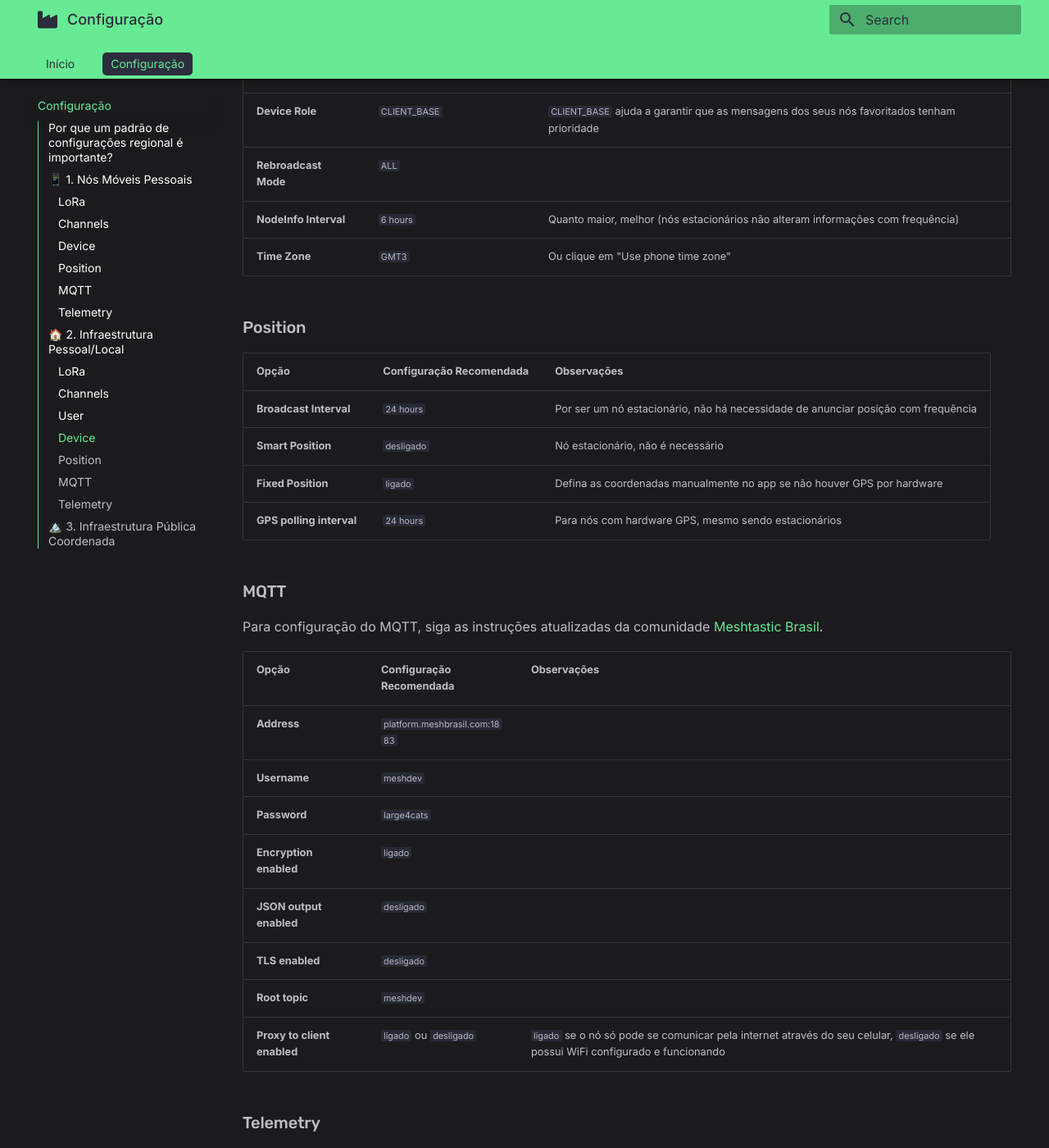
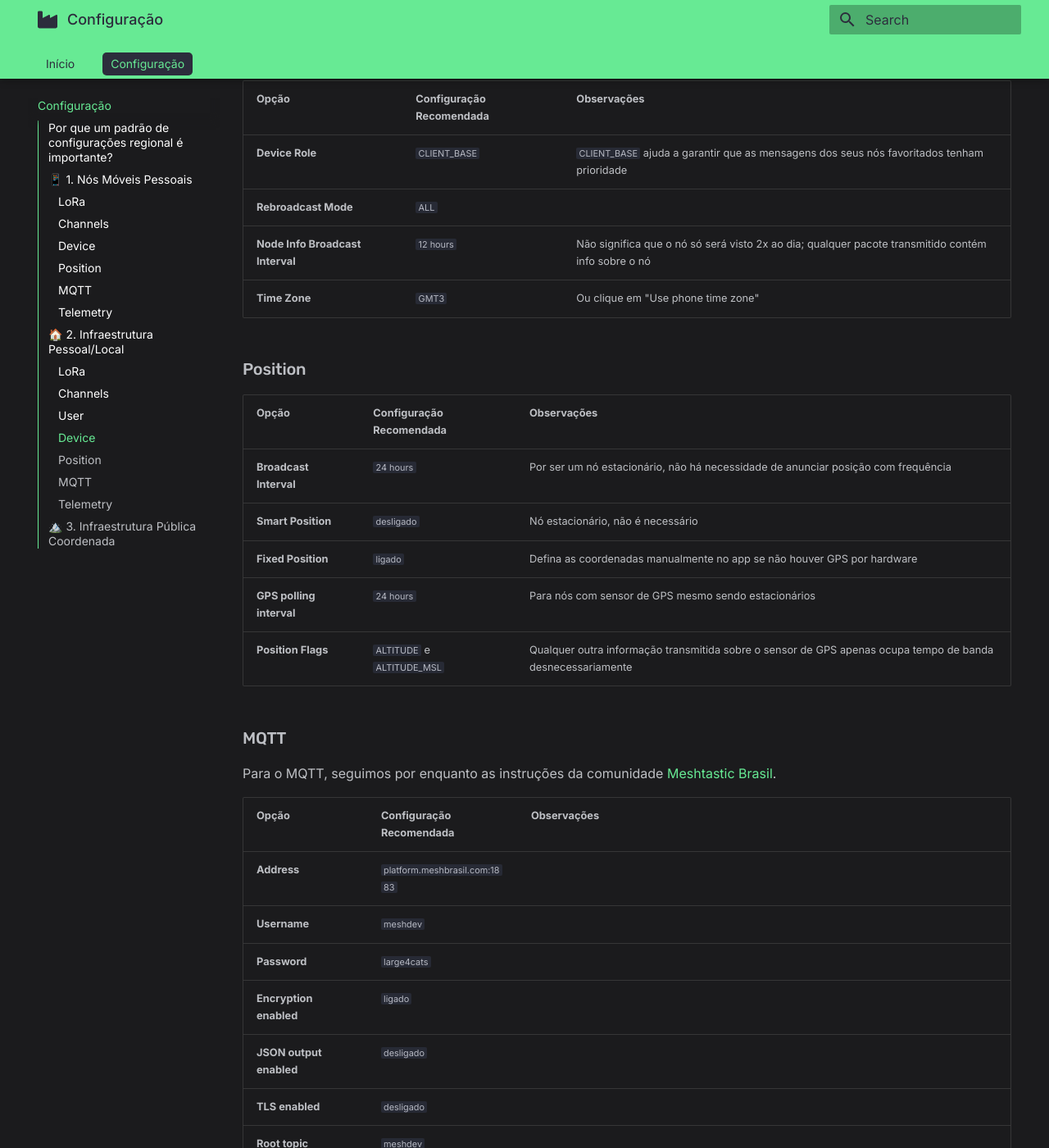
Before and after one commit to MeshSorocaba/meshsorocaba.github.io, an MkDocs documentation site: the page built from docs/configuracao.md, in a window 1280 px wide and 1400 px high, scrolled down 5223 px. Shown: the whole window at 82% size. Built offline with MkDocs 1.6.1 and Material for MkDocs 9.7.7, drawn with Linux system fonts in a browser that asks for light colours; some of the changed text lies outside the part shown.

Commit message:
Improve position intervals

```diff
--- a/docs/configuracao.md
+++ b/docs/configuracao.md
@@ -13,7 +13,7 @@
 
 ## 📱 1. Nós Móveis Pessoais
 
-Para dispositivos portáteis, unidades veiculares e dispositivos de uso cotidiano.
+Para dispositivos que você carrega consigo, unidades veiculares e outros dispositivos de uso cotidiano.
 
 ### LoRa
 
@@ -48,7 +48,7 @@
 | :--- | :--- | :--- |
 | **Device Role** | `CLIENT_MUTE` ou `CLIENT` | Use `CLIENT_MUTE` na maioria dos casos, especialmente com múltiplos dispositivos recebendo de um nó com posição mais privilegiada; `CLIENT` se você necessita retransmitir informações por alguma razão específica |
 | **Rebroadcast Mode** | `ALL` | |
-| **NodeInfo Interval** | `6 hours` | Não significa que o nó será visto somente a cada 6 horas, pois qualquer pacote transmitido contém sua identificação |
+| **Node Info Broadcast Interval** | `12 hours` | Não significa que o nó só será visto 2x ao dia; qualquer pacote transmitido contém info sobre o nó |
 | **Time Zone** | `GMT3` | Ou clique em "Use phone time zone" |
 
 ### Position
@@ -61,10 +61,11 @@
 | **Smart Distance** | `200` | Deslocamento mínimo em metros para que posição seja atualizada |
 | **Fixed Position** | `desligado` | Nós móveis devem usar GPS/Localização do celular |
 | **GPS polling interval** | `15 minutes` |  |
+| **Position Flags** | `ALTITUDE` e `ALTITUDE_MSL` | Qualquer outra informação sobre o sensor apenas ocupa a banda desnecessariamente  |
 
 ### MQTT
 
-Para configuração do MQTT, siga as instruções atualizadas da comunidade [Meshtastic Brasil](https://www.meshbrasil.com/).
+Para o MQTT, seguimos por enquanto as instruções da comunidade [Meshtastic Brasil](https://www.meshbrasil.com/).
 
 | **Opção** | **Configuração Recomendada** | **Observações** |
 | :--- | :--- | :--- |
@@ -83,6 +84,7 @@
 | **Send Device Telemetry** | `desligado` | Ao contrário de um nó solar ou uma estação base, não é necessário anunciar seu nível de bateria a toda a malha |
 | **Environment metrics module enabled** | `desligado` | Não é útil para nós portáteis |
 
+---
 
 ## 🏠 2. Infraestrutura Pessoal/Local
 
@@ -126,7 +128,7 @@
 | :--- | :--- | :--- |
 | **Device Role** | `CLIENT_BASE` | `CLIENT_BASE` ajuda a garantir que as mensagens dos seus nós favoritados tenham prioridade |
 | **Rebroadcast Mode** | `ALL` | |
-| **NodeInfo Interval** | `6 hours` | Quanto maior, melhor (nós estacionários não alteram informações com frequência) |
+| **Node Info Broadcast Interval** | `12 hours` | Não significa que o nó só será visto 2x ao dia; qualquer pacote transmitido contém info sobre o nó |
 | **Time Zone** | `GMT3` | Ou clique em "Use phone time zone" |
 
 ### Position
@@ -136,11 +138,12 @@
 | **Broadcast Interval** | `24 hours` | Por ser um nó estacionário, não há necessidade de anunciar posição com frequência |
 | **Smart Position** | `desligado` | Nó estacionário, não é necessário |
 | **Fixed Position** | `ligado` | Defina as coordenadas manualmente no app se não houver GPS por hardware |
-| **GPS polling interval** | `24 hours` | Para nós com hardware GPS, mesmo sendo estacionários |
+| **GPS polling interval** | `24 hours` | Para nós com sensor de GPS mesmo sendo estacionários |
+| **Position Flags** | `ALTITUDE` e `ALTITUDE_MSL` | Qualquer outra informação transmitida sobre o sensor de GPS apenas ocupa tempo de banda desnecessariamente  |
 
 ### MQTT
 
-Para configuração do MQTT, siga as instruções atualizadas da comunidade [Meshtastic Brasil](https://www.meshbrasil.com/).
+Para o MQTT, seguimos por enquanto as instruções da comunidade [Meshtastic Brasil](https://www.meshbrasil.com/).
 
 | **Opção** | **Configuração Recomendada** | **Observações** |
 | :--- | :--- | :--- |
@@ -160,6 +163,8 @@
 | **Send Device Telemetry** | `3 hours` | Apenas para nós solares, caso deseje-se acompanhar os níveis de bateria; caso contrário, desabilite |
 | **Environment metrics module enabled** | `3 hours` | Apenas se equipado; usado para verificar vazamentos de bateria ou superaquecimento; caso contrário, desabilite |
 
+---
+
 ## 🏔️ 3. Infraestrutura Pública Coordenada
 
 Para pontos altos que conectam regiões. Geralmente são torres de radioamadores em locais elevados ou relevos extremamente propícios para cobrir uma grande extensão de região metropolitana.
```
